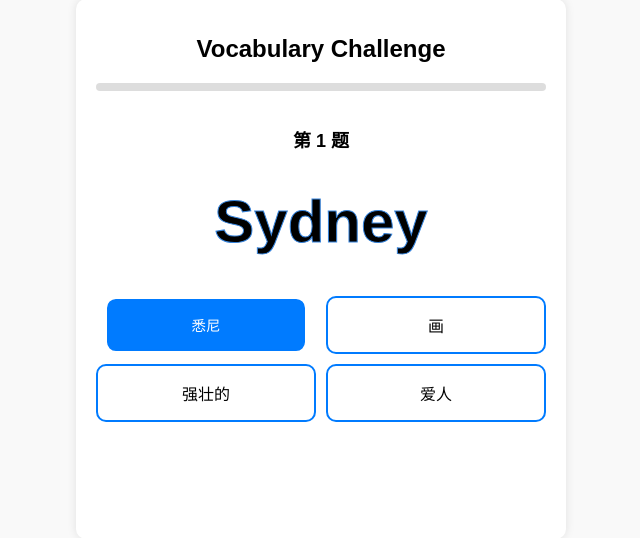
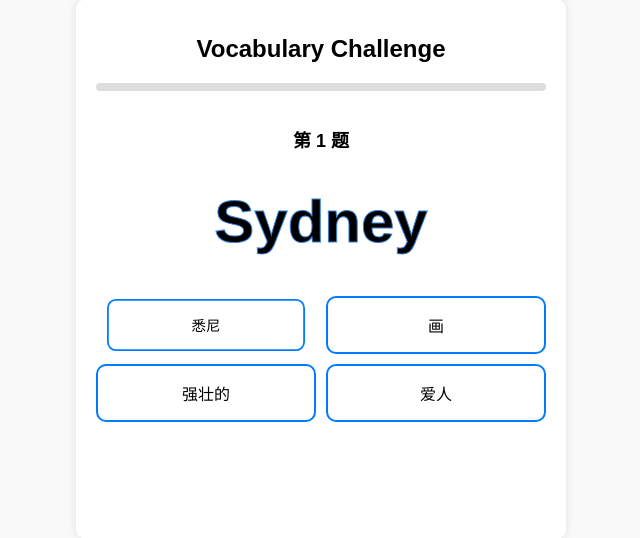
Before and after one commit to zzijiang/englishtochinese_v3, a Flask app: page / in a window 1280 px wide, while the restyled element is pressed. Shown: the part 51-589 px from the top of the page, without its empty margins (319-959 px from the left). Run offline with Flask 3, Linux system fonts and the light colour scheme.

Commit message:
Update style.css

```diff
--- a/static/style.css
+++ b/static/style.css
@@ -66,6 +66,13 @@
 .option-btn:hover {
     background: #007bff;
     color: white;
+}
+
+/* 移除移动设备上的点击状态样式 */
+.option-btn:active,
+.option-btn:focus {
+    background: white;
+    color: inherit;
 }
 
 .option-btn:active {
```
